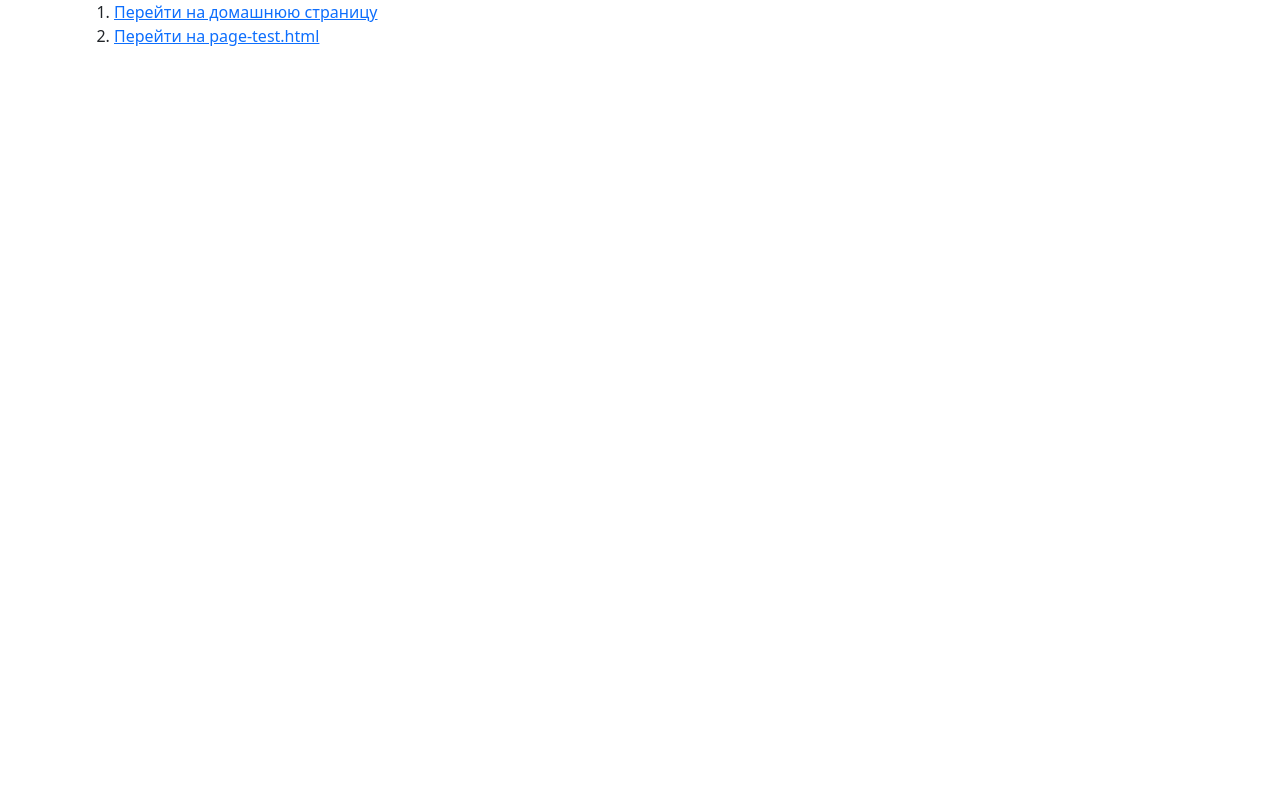
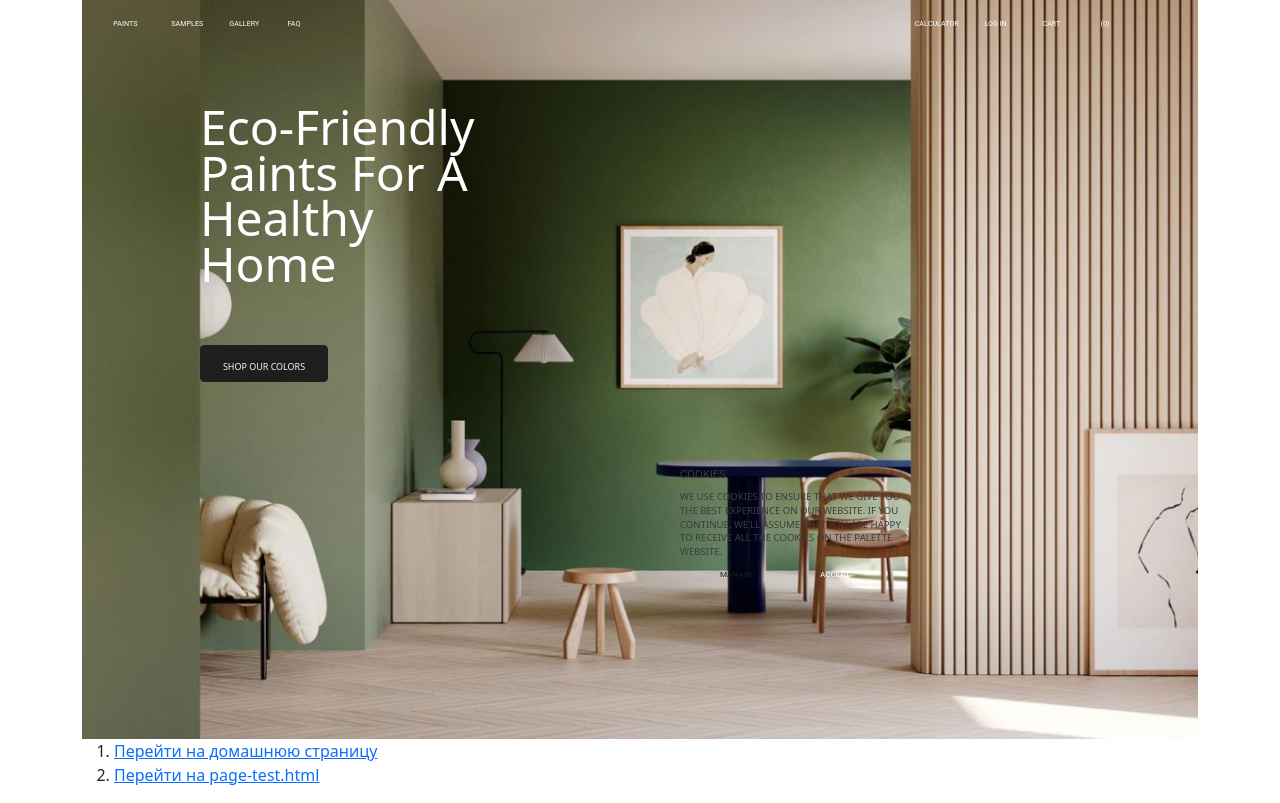
Before and after one commit to myFelis/fe96_project1_gr3, a plain HTML site: page index.html in a window 1280 px wide. Drawn offline with nearby package versions, Linux system fonts and the light colour scheme.

Commit message:
index.html

```diff
--- a/index.html
+++ b/index.html
@@ -5,6 +5,7 @@
     <meta http-equiv="X-UA-Compatible" content="IE=edge" />
     <meta name="viewport" content="width=device-width, initial-scale=1.0" />
     <link rel="stylesheet" href="assets/styles/main.css">
+    <link rel="stylesheet" href="assets/styles/first_block.css" />
     <link
       href="https://cdn.jsdelivr.net/npm/bootstrap@5.2.2/dist/css/bootstrap.min.css"
       rel="stylesheet"
@@ -15,6 +16,35 @@
   <body>
     <div class="container">
         <header>
+           <nav class="header_line_1">
+          <a class="nav-item" href="#">Paints</a>
+          <a class="nav-item" href="#">Samples</a>
+          <a class="nav-item" href="#">Gallery</a>
+          <a class="nav-item" href="#">FAQ</a>
+          <a class="nav-item" href="#">Calculator</a>
+          <a class="nav-item" href="#">Log in</a>
+          <a class="nav-item" href="#">Cart</a>
+          <a class="nav-item" href="#">(0)</a>
+        </nav>
+          <div class="first-block">
+        <img class="img-1" src="assets/images/1.png" alt="design" />
+        <h2 class="main-title">Eco-Friendly Paints For A Healthy Home </h2>
+        <button class="shop">
+          <span style="color: aliceblue; text-transform: uppercase;font-size: 0.56em;">Shop our colors</span>
+        </button>
+        <div class="cookies accept_cookies">
+          <p class="cookies-main">Cookies</p>
+          <p class="use-cookies">
+            We use cookies to ensure that we give you the best experience on our
+            website. If you continue, we’ll assume that you are happy to receive
+            all the cookies on the Palette website.
+          </p>
+          <div class="manage_accept">
+            <a class="manage" href="#">Manage</a>
+            <a class="accept" href="#">Accept</a>
+          </div>
+        </div>
+      </div>
           <div class="row">
             <div class="col">
               <!-- index.html -->
```
